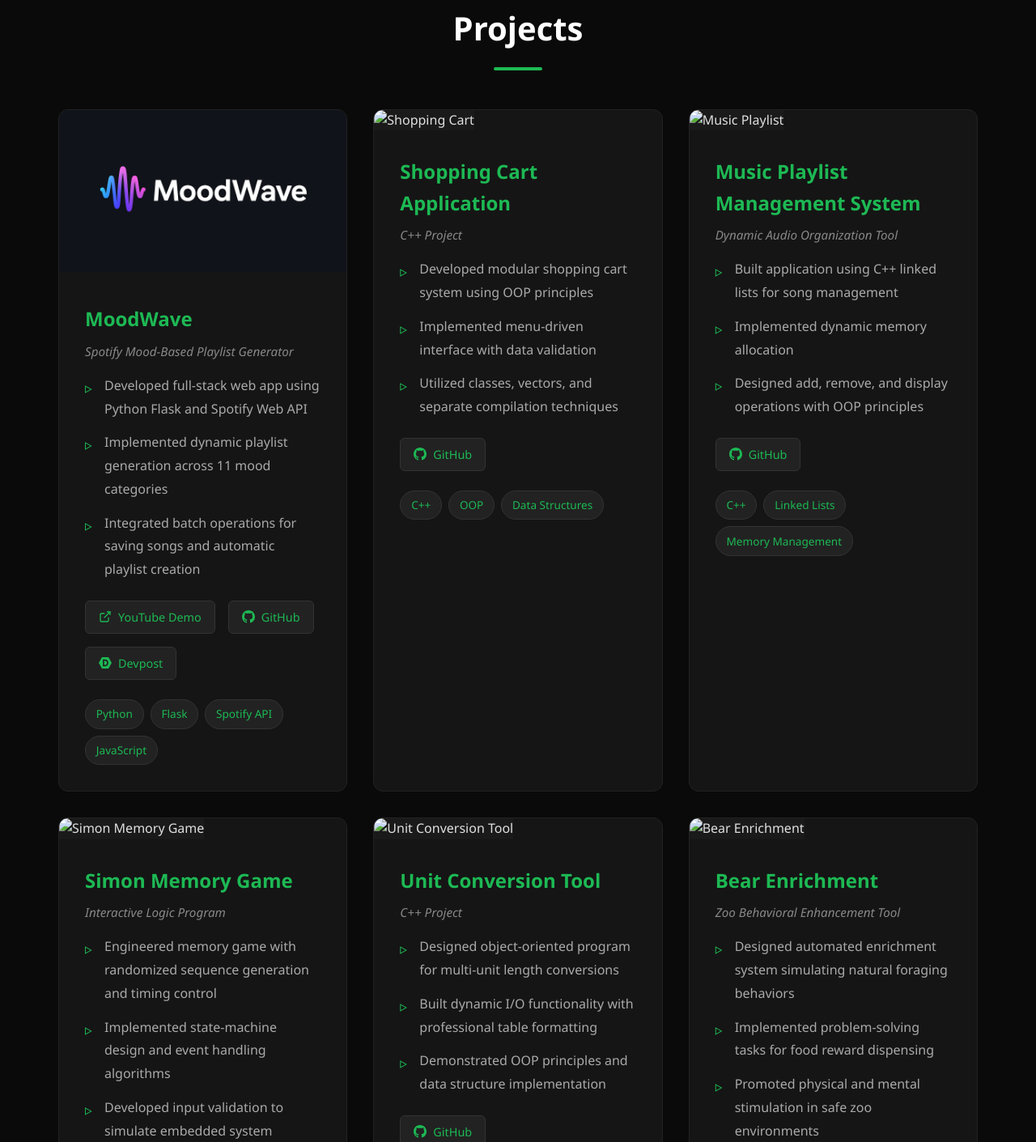
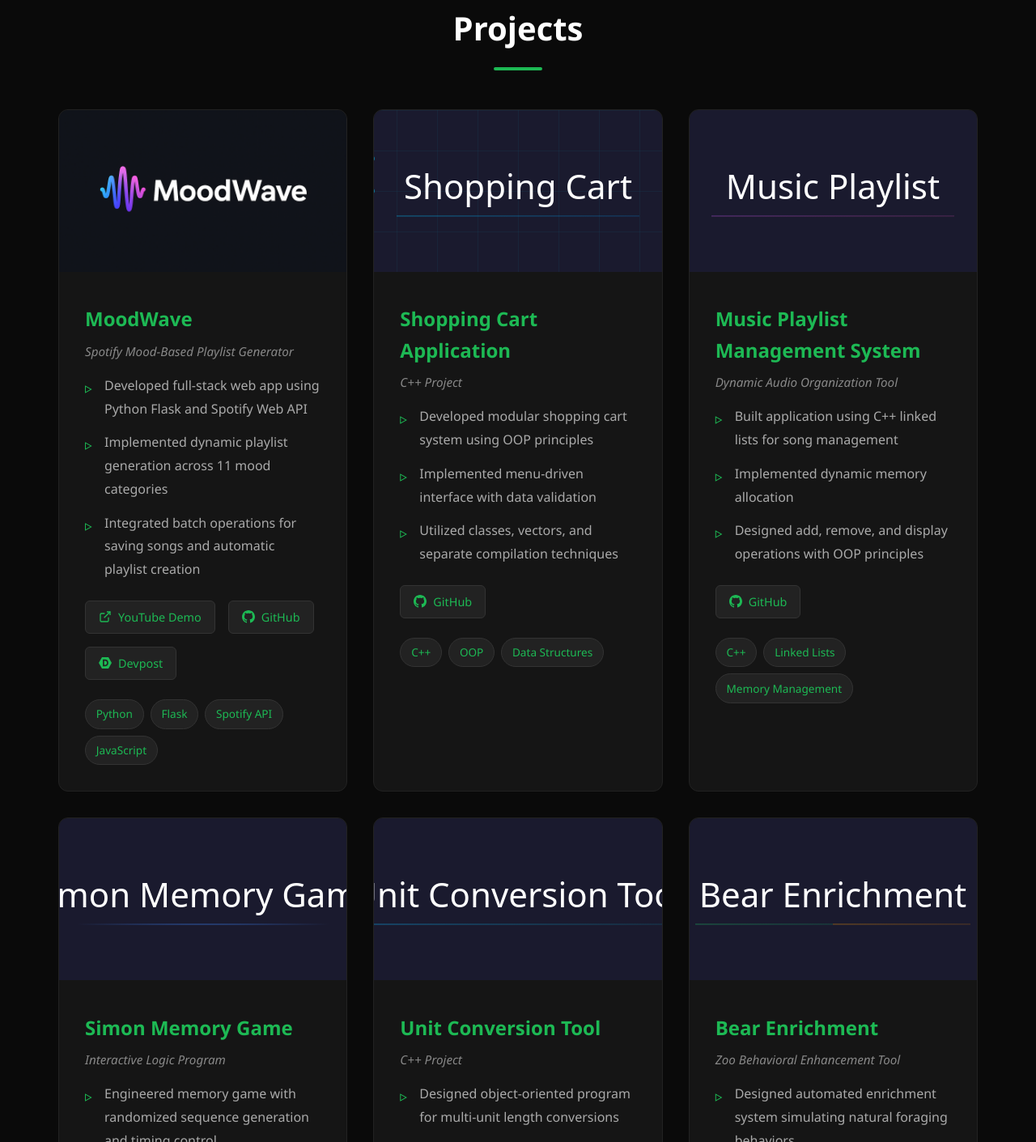
Before and after one commit to oceanviews1221/oceanviews1221.github.io, a plain HTML site: page index.html in a window 1280 px wide. Shown: the part 2549-3960 px from the top of the page at 81% size. Drawn offline with Linux system fonts and the light colour scheme.

Commit message:
Update header pictures, again

```diff
--- a/index.html
+++ b/index.html
@@ -669,7 +669,7 @@
         </div>
 
         <div class="project-card">
-            <img src="shopping_cart.png" alt="Shopping Cart" class="project-image">
+            <img src="shopping_cart.png.svg" alt="Shopping Cart" class="project-image">
             <div class="project-content">
                 <h3>Shopping Cart Application</h3>
                 <p class="project-subtitle">C++ Project</p>
@@ -695,7 +695,7 @@
         </div>
 
         <div class="project-card">
-            <img src="music_playlist_header" alt="Music Playlist" class="project-image">
+            <img src="music_playlist_header.svg" alt="Music Playlist" class="project-image">
             <div class="project-content">
                 <h3>Music Playlist Management System</h3>
                 <p class="project-subtitle">Dynamic Audio Organization Tool</p>
@@ -721,7 +721,7 @@
         </div>
 
         <div class="project-card">
-            <img src="simon_game_header" alt="Simon Memory Game" class="project-image">
+            <img src="simon_game_header.svg" alt="Simon Memory Game" class="project-image">
             <div class="project-content">
                 <h3>Simon Memory Game</h3>
                 <p class="project-subtitle">Interactive Logic Program</p>
@@ -747,7 +747,7 @@
         </div>
 
         <div class="project-card">
-            <img src="unit_conversion_header" alt="Unit Conversion Tool" class="project-image">
+            <img src="unit_conversion_header.svg" alt="Unit Conversion Tool" class="project-image">
             <div class="project-content">
                 <h3>Unit Conversion Tool</h3>
                 <p class="project-subtitle">C++ Project</p>
@@ -773,7 +773,7 @@
         </div>
 
         <div class="project-card">
-            <img src="bear_enrichment_header" alt="Bear Enrichment" class="project-image">
+            <img src="bear_enrichment_header.svg" alt="Bear Enrichment" class="project-image">
             <div class="project-content">
                 <h3>Bear Enrichment</h3>
                 <p class="project-subtitle">Zoo Behavioral Enhancement Tool</p>
```
